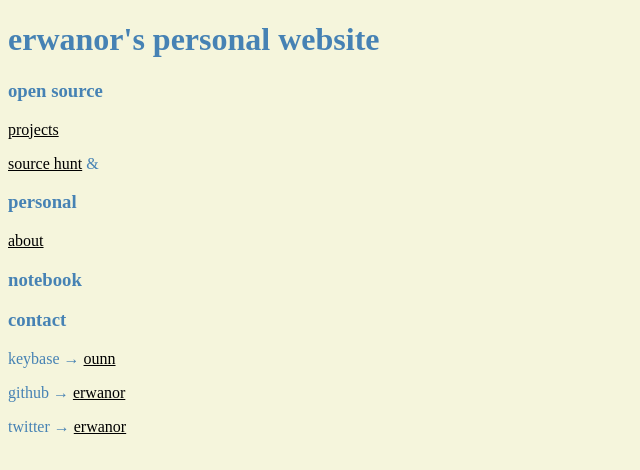
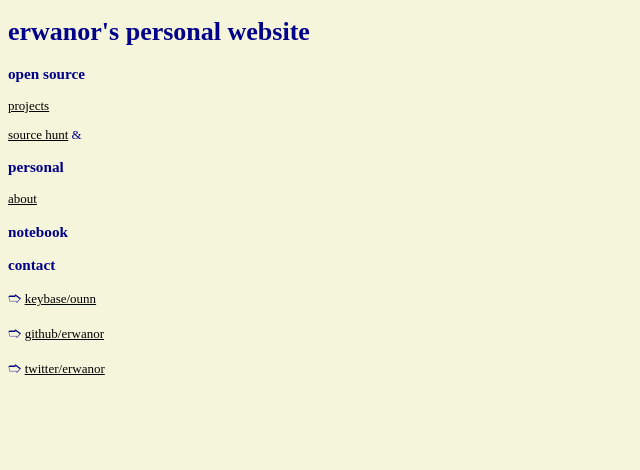
Before and after one commit to erwanor/erwanor.github.io, a plain HTML site: page index.html in a window 1280 px wide. Shown: the whole page, without its empty margins (0-640 px from the left). Drawn offline with Linux system fonts and the light colour scheme.

Commit message:
add styling

```diff
--- a/index.html
+++ b/index.html
@@ -12,7 +12,6 @@
 	<body>
 		<h1>erwanor's personal website</h1>
 
-		<div class="box">
         <div class="column">
             <h3>open source</h3>
 
@@ -35,17 +34,16 @@
         <div class="column">
             <h3>notebook</h3>
         </div>
-		</div>
 
 		<h3>contact</h3>
             <p>
-                keybase &rarr; <a href="https://keybase.io/ounn">ounn</a>
+            <arrow>&#129195;</arrow> <a href="https://keybase.io/ounn">keybase/ounn</a>
             </p>
             <p>
-                github  &rarr; <a href="https://github.com/erwanor">erwanor</a>
+                <arrow>&#129195;</arrow> <a href="https://github.com/erwanor">github/erwanor</a>
             </p>
             <p>
-                twitter &rarr; <a href="https://twitter.com/erwanor">erwanor</a>
+                <arrow>&#129195;</arrow> <a href="https://twitter.com/erwanor">twitter/erwanor</a>
             </p>
 	</body>
 </html>
--- a/style.css
+++ b/style.css
@@ -1,9 +1,18 @@
 body {
     font-family: serif;
-    color: steelblue;
+    color: darkblue;
+    font-size: small;
     background-color: beige;
+}
+
+p {
+    color: darkblue;
 }
 
 a {
     color: black;
 }
+
+arrow {
+    color: navy;
+}
```
Lines whose indentation alone changed are shown as unchanged.
